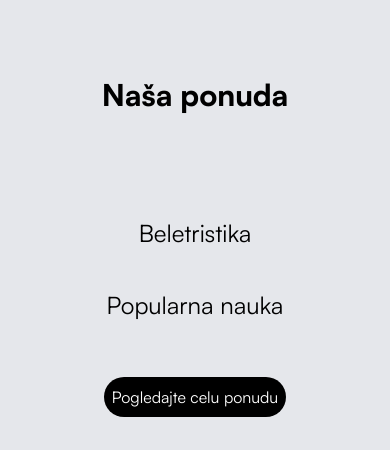
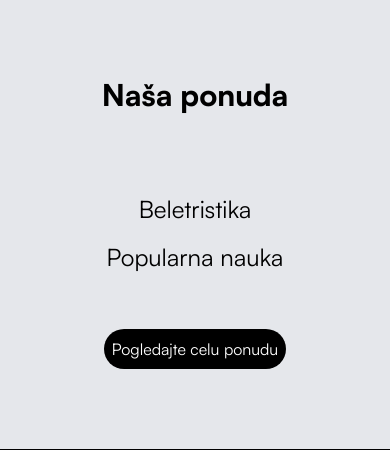
Before and after one commit to DavidGudovic/Book-Shop, a Laravel app: page / in a window 390 px wide. Shown: the part 555-1005 px from the top of the page. Run offline with Laravel 9, Linux system fonts and the light colour scheme; data that the repository does not hold is empty; style sheets or scripts are compiled from the project's sources; some libraries are stand-ins or nearby versions.

Commit message:
mobile spacing edit

```diff
--- a/resources/views/index.blade.php
+++ b/resources/views/index.blade.php
@@ -75,7 +75,7 @@
           @endforeach
         </div>
         <!--End fiction imgs-->
-        <h2 class="text-2xl text-center mb-4 mt-6">Beletristika</h2>
+        <h2 class="text-2xl text-center mb-4 mt-0 md:mt-6">Beletristika</h2>
       </div>
       <!--End Fiction-->
 
@@ -94,7 +94,7 @@
           @endforeach
         </div>
         <!--End nonFiction images-->
-        <h2 class="text-2xl text-center mb-4 mt-6">Popularna nauka</h2>
+        <h2 class="text-2xl text-center mb-4 mt-0 md:mt-6">Popularna nauka</h2>
       </div>
       <!--End nonFiction-->
     </div>
```
